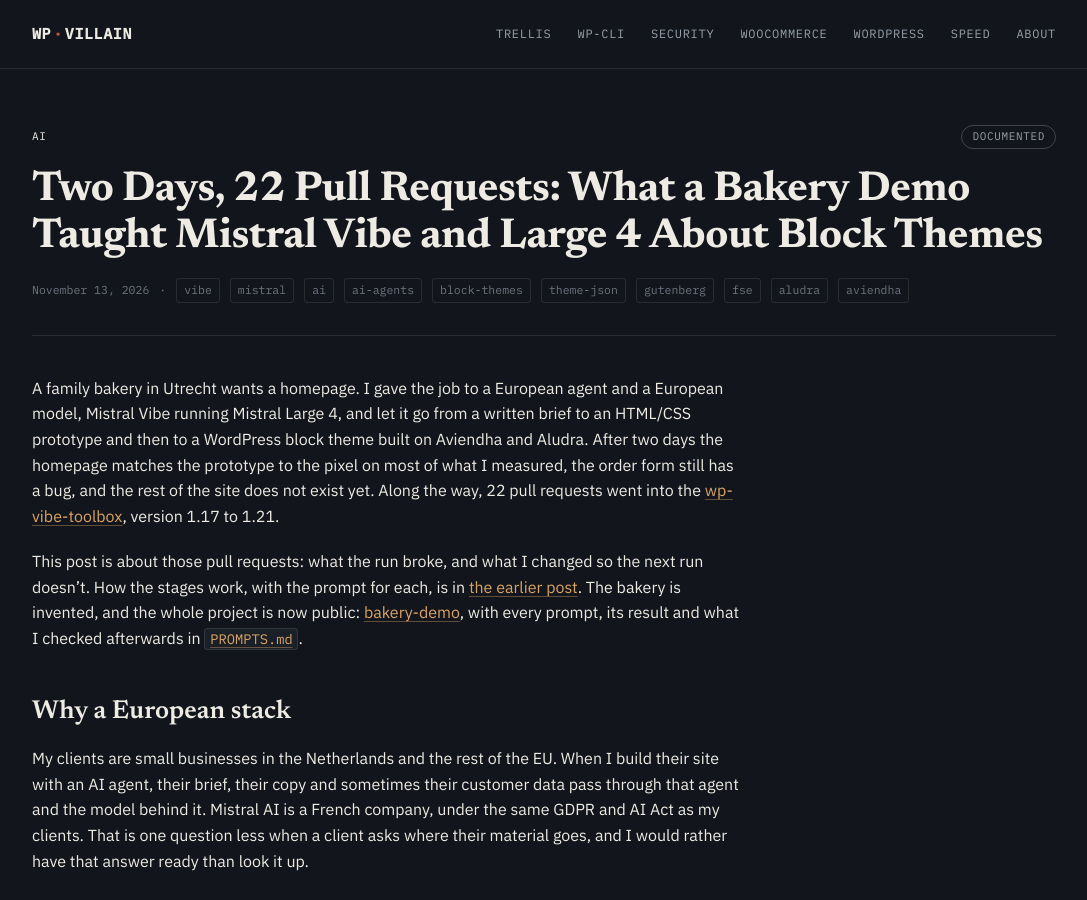
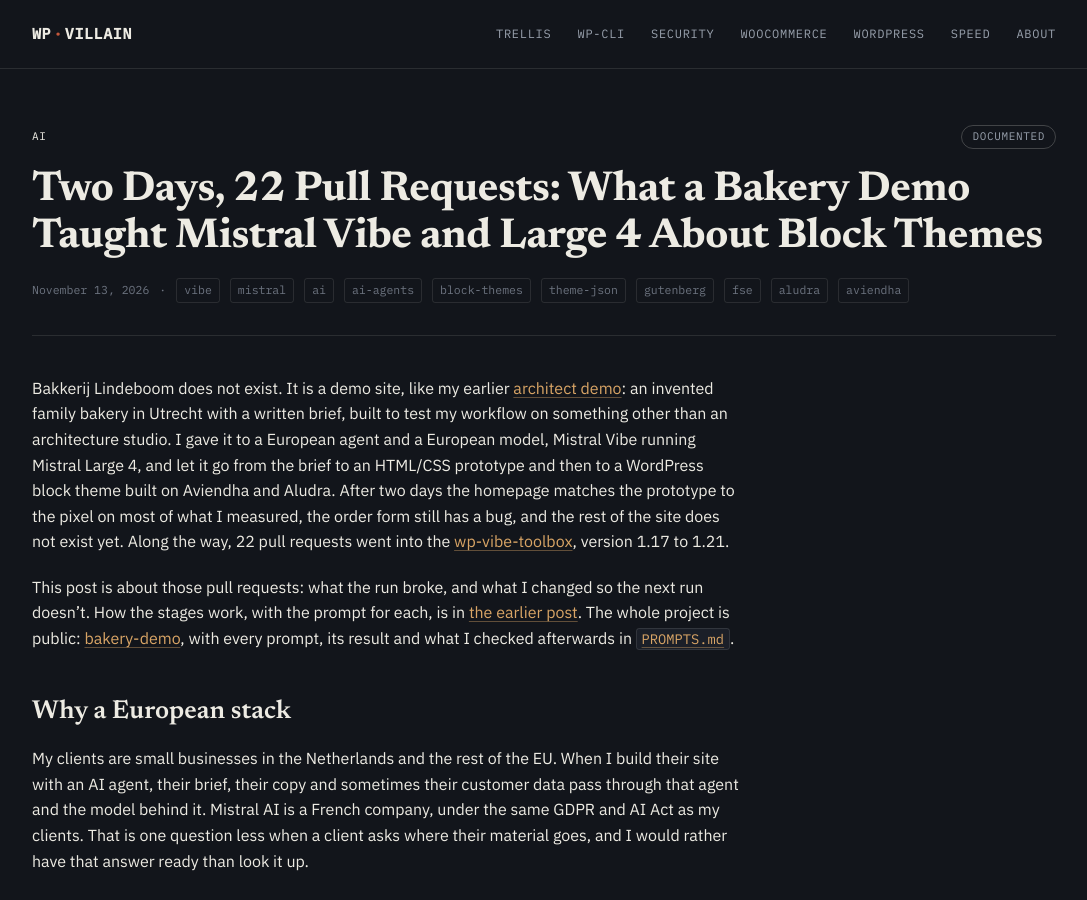
Before and after one commit to wpvillain/wpvillain.github.io, a Jekyll site: the page built from _posts/2026-11-13-mistral-vibe-large-4-bakery-demo-block-theme-lessons.markdown, in a window 1280 px wide and 900 px high. Shown: the whole window, without its empty margins (96-1183 px from the left). Built offline with Jekyll 4.4.1, drawn with Linux system fonts in a browser that asks for light colours.

Commit message:
Make clear the bakery is a demo site

```diff
--- a/_posts/2026-11-13-mistral-vibe-large-4-bakery-demo-block-theme-lessons.markdown
+++ b/_posts/2026-11-13-mistral-vibe-large-4-bakery-demo-block-theme-lessons.markdown
@@ -9,9 +9,9 @@
 case_status: documented
 ---
 
-A family bakery in Utrecht wants a homepage. I gave the job to a European agent and a European model, Mistral Vibe running Mistral Large 4, and let it go from a written brief to an HTML/CSS prototype and then to a WordPress block theme built on Aviendha and Aludra. After two days the homepage matches the prototype to the pixel on most of what I measured, the order form still has a bug, and the rest of the site does not exist yet. Along the way, 22 pull requests went into the [wp-vibe-toolbox](https://github.com/imagewize/wp-vibe-toolbox), version 1.17 to 1.21.
+Bakkerij Lindeboom does not exist. It is a demo site, like my earlier [architect demo](https://github.com/imagewize/architect-demo): an invented family bakery in Utrecht with a written brief, built to test my workflow on something other than an architecture studio. I gave it to a European agent and a European model, Mistral Vibe running Mistral Large 4, and let it go from the brief to an HTML/CSS prototype and then to a WordPress block theme built on Aviendha and Aludra. After two days the homepage matches the prototype to the pixel on most of what I measured, the order form still has a bug, and the rest of the site does not exist yet. Along the way, 22 pull requests went into the [wp-vibe-toolbox](https://github.com/imagewize/wp-vibe-toolbox), version 1.17 to 1.21.
 
-This post is about those pull requests: what the run broke, and what I changed so the next run doesn't. How the stages work, with the prompt for each, is in [the earlier post]({% post_url 2026-11-12-mistral-vibe-wp-frontend-builder-brief-to-html-to-block-theme %}). The bakery is invented, and the whole project is now public: [bakery-demo](https://github.com/imagewize/bakery-demo), with every prompt, its result and what I checked afterwards in [`PROMPTS.md`](https://github.com/imagewize/bakery-demo/blob/main/PROMPTS.md).
+This post is about those pull requests: what the run broke, and what I changed so the next run doesn't. How the stages work, with the prompt for each, is in [the earlier post]({% post_url 2026-11-12-mistral-vibe-wp-frontend-builder-brief-to-html-to-block-theme %}). The whole project is public: [bakery-demo](https://github.com/imagewize/bakery-demo), with every prompt, its result and what I checked afterwards in [`PROMPTS.md`](https://github.com/imagewize/bakery-demo/blob/main/PROMPTS.md).
 
 ## Why a European stack
 
```
